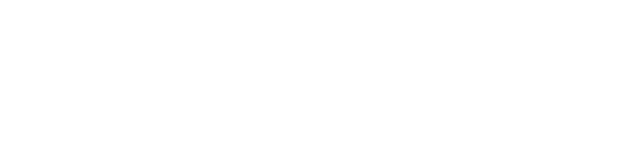
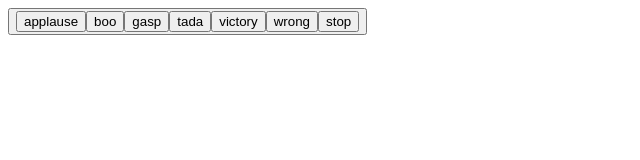
Before and after one commit to acciojob/Soundbar-HarryPotter0107, a website: page main.html in a window 1280 px wide. Shown: the whole page, without its empty margins (0-640 px from the left). Drawn offline with Linux system fonts and the light colour scheme.

Commit message:
created a submission

```diff
--- a/main.html
+++ b/main.html
@@ -8,6 +8,14 @@
 
 <body>
 	<!-- the entire body must be written by student -->
+	<audio id="applause" src="sounds/applause.mp3"></audio>
+	<audio id="boo" src="sounds/boo.mp3"></audio>
+	<audio id="gasp" src="sounds/gasp.mp3"></audio>
+	<audio id="tada" src="sounds/tada.mp3"></audio>
+	<audio id="victory" src="sounds/victory.mp3"></audio>
+	<audio id="wrong" src="sounds/wrong.mp3"></audio>
+	<audio id="stop" src="sounds/stop.mp3"></audio>
+	<button id="buttons"></button>
     <script type="text/javascript" src="./script.js">
 </script>
 
--- a/script.js
+++ b/script.js
@@ -1 +1,21 @@
 //your JS code here. If required.
+const sounds = ['applause', 'boo', 'gasp', 'tada', 'victory', 'wrong', 'stop'];
+
+sounds.forEach(sound => {
+	const btn = document.createElement('button');
+	btn.classList.add('btn');
+	btn.innerText = sound;
+	btn.addEventListener('click', () => {
+		stopSongs();
+		document.getElementById(sound).play();
+	});
+	document.getElementById('buttons').appendChild(btn);
+})
+
+function stopSongs() {
+    sounds.forEach(sound => {
+        const song = document.getElementById(sound);
+        song.pause();
+        song.currentTime = 0;
+    })
+}
```
